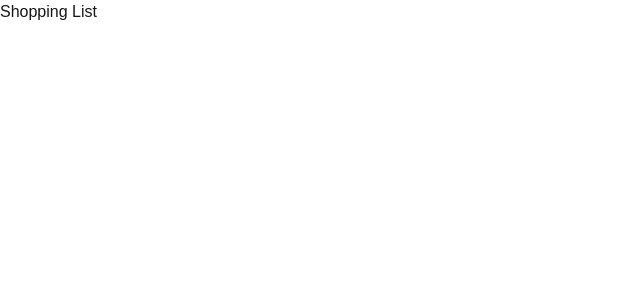
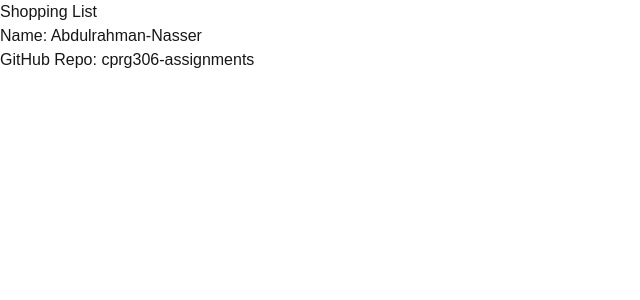
Before and after one commit to dhom10/cprg306, a Next.js app: page /week-2 in a window 1280 px wide. Shown: the top 300 px of the page, without its empty margins (0-640 px from the left). Built offline with nearby package versions, Linux system fonts and the light colour scheme.

Commit message:
Update page.js

```diff
--- a/app/week-2/page.js
+++ b/app/week-2/page.js
@@ -1,8 +1,10 @@
 import StudentInfo from "./student-info";
+
 export default function Page() {
   return (
     <main>
       <h1>Shopping List</h1>
+      <StudentInfo />
     </main>
   );
 }
```
